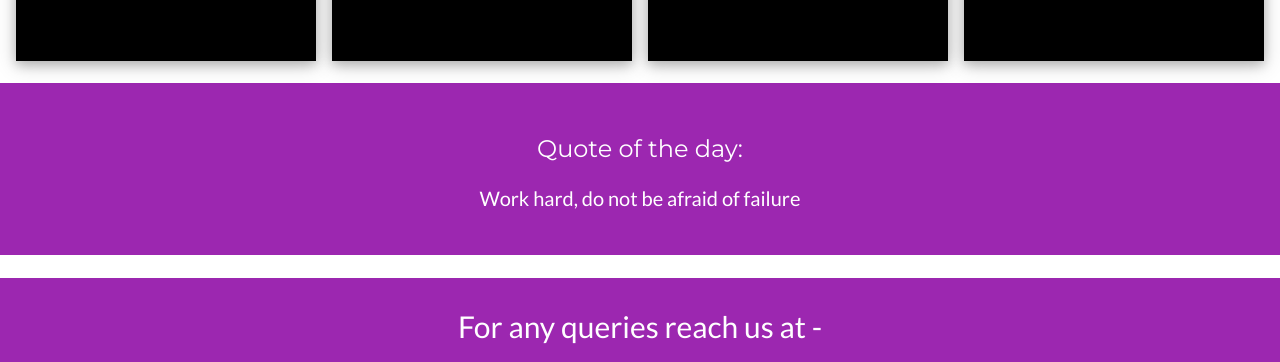
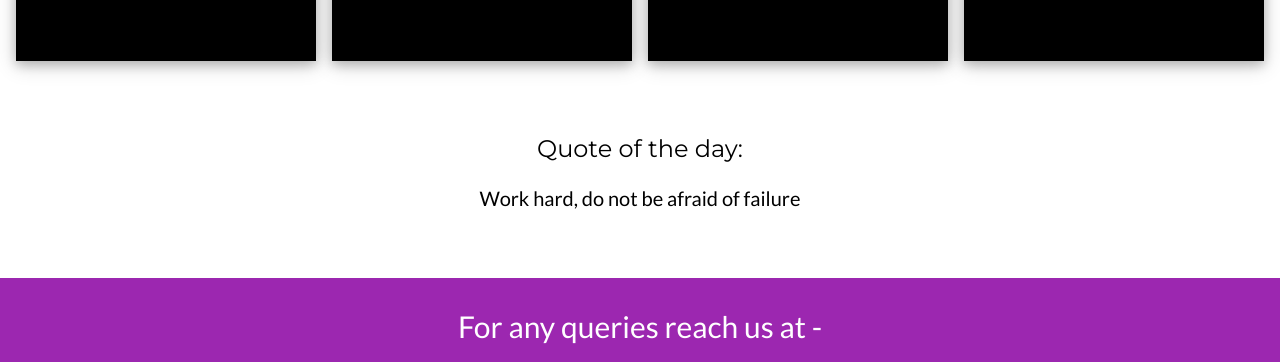
Before and after one commit to pxdigit/powaituitions, a plain HTML site: page index.html in a window 1280 px wide. Shown: the part 1782-2144 px from the top of the page. Drawn offline with nearby package versions, Linux system fonts and the light colour scheme.

Commit message:
adding changes

```diff
--- a/index.html
+++ b/index.html
@@ -119,7 +119,7 @@ body,h1,h2,h3,h4,h5,h6 {font-family: "Lato", sans-serif}
 <br>
 -->
 <br>
-<div id="contact" class="w3-container w3-purple w3-center w3-padding-32">
+<div id="contact" class="w3-container w3-white w3-center w3-padding-32">
     <h1 class="w3-margin w3-xlarge">Quote of the day: </h1>
 
     <h4>Work hard, do not be afraid of failure</h4>
```
